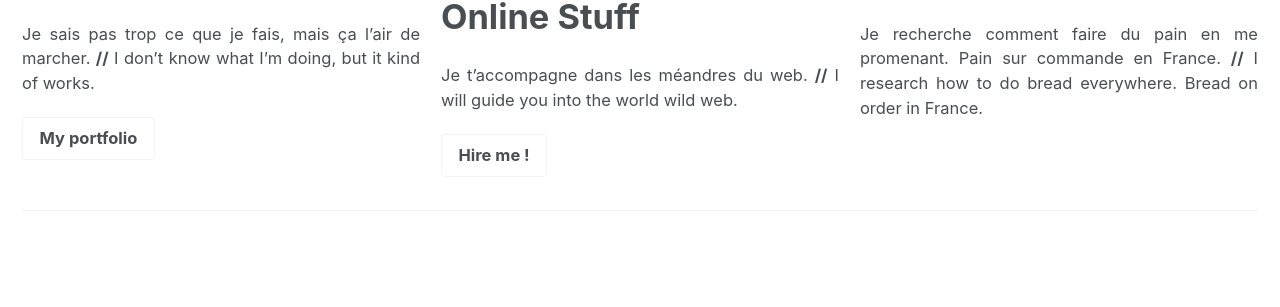
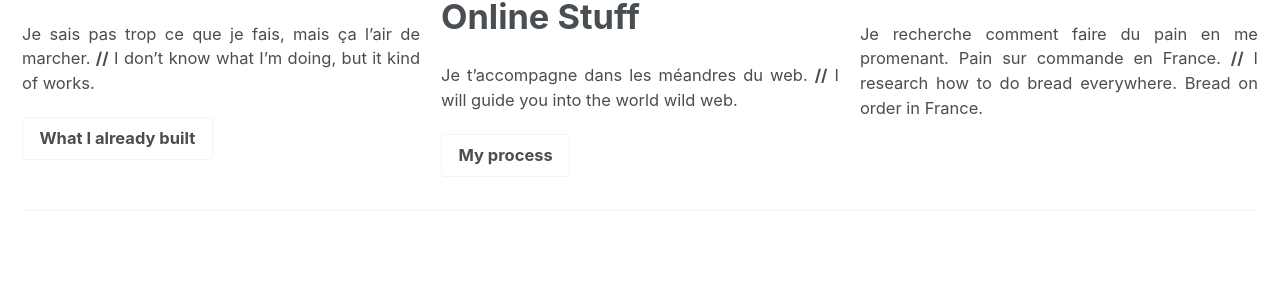
Before and after one commit to zuperninja/zuperninja.github.io, a Jekyll site: the page built from index.md, in a window 1280 px wide. Shown: the part 1236-1543 px from the top of the page. Built offline with Jekyll 4.4.1, drawn with Linux system fonts in a browser that asks for light colours.

Commit message:
Update index.md

```diff
--- a/index.md
+++ b/index.md
@@ -9,21 +9,23 @@ header:
 feature_row:
   - image_path: /assets/images/landing_build.png
     alt: "Women Carpenters, England 1941, © IWM (D 2701)"
-    title: "Builder"
+    title: "Builder
+    "
     excerpt: "Je sais pas trop ce que je fais, mais ça l'air de marcher.    **//**    I don't know what I'm doing, but it kind of works."
-    url: "/blog/portfolio"
-    btn_label: "My portfolio"
+    url: "/portfolio/"
+    btn_label: "What I already built"
     btn_class: "btn--inverse"
   - image_path: /assets/images/landing_web.png
     alt: "ENIAC, the world's first digital computer. Source : Los Alamos"
     title: "Your Middle Woman for Online Stuff"
     excerpt: "Je t'accompagne dans les méandres du web.    **//**    I will guide you into the world wild web."
-    url: "/blog/about"
-    btn_label: "Hire me !"
+    url: "/about/"
+    btn_label: "My process"
     btn_class: "btn--inverse"
   - image_path: /assets/images/landing_bake.png
     alt: "Women baking and eating cookies, Minneapolis 1954"
-    title: "Baker"
+    title: "Baker
+    "
     excerpt: "Je recherche comment faire du pain en me promenant. Pain sur commande en France.    **//**    I research how to do bread everywhere. Bread on order in France."
 
 ---
@@ -40,13 +42,13 @@ I'm exploring different topics and part of the world. To learn new skills, gain
 [OpenFab](http://openfab.be) was my first steps. Aspirant guru of Quick&Dirty and nap time. I wander through the internet and utility stores.
 {: .text-justify}
 
-Mercenaire boulanger, constructeur et web designer. Mes projets sont retranscris sous forme de [quêtes](blog/portfolio/) et mes trucs et astuces dans le [Ninja's Log.](/blog/year-archive/)
+Mercenaire boulanger, constructeur et web designer. Mes projets sont retranscris sous forme de [quêtes](/portfolio/) et mes trucs et astuces dans le [Ninja's Log.](/blog/year-archive/)
 {: .text-justify}
 
-Mercenary baker, builder and web designer. I write my projects down in the form of [quests](blog/portfolio/) and my tips and tricks under the [Ninja's Log.](/blog/year-archive/)
+Mercenary baker, builder and web designer. I write my projects down in the form of [quests](/portfolio/) and my tips and tricks under the [Ninja's Log.](/blog/year-archive/)
 {: .text-justify}
 
 {: .text-center}
-[Hire me for your project !](/blog/about/){: .btn .btn--warning .btn--large}
+[Hire me for your project !](/about/){: .btn .btn--warning .btn--large}
 
 {% include feature_row %}
```
